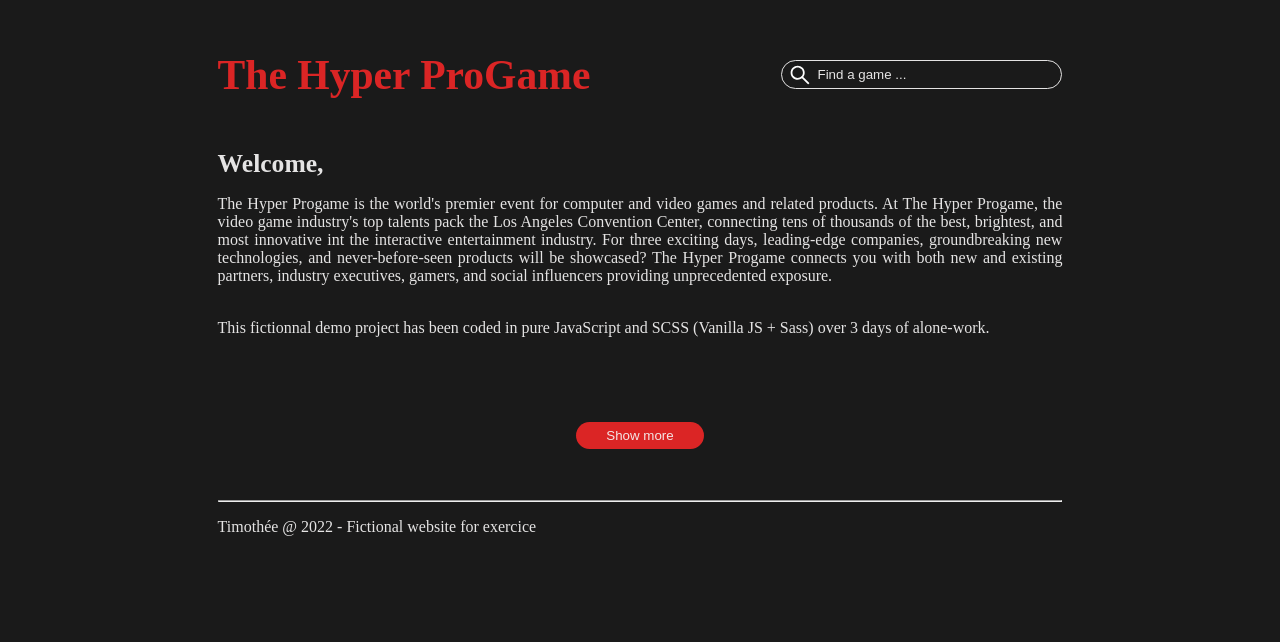
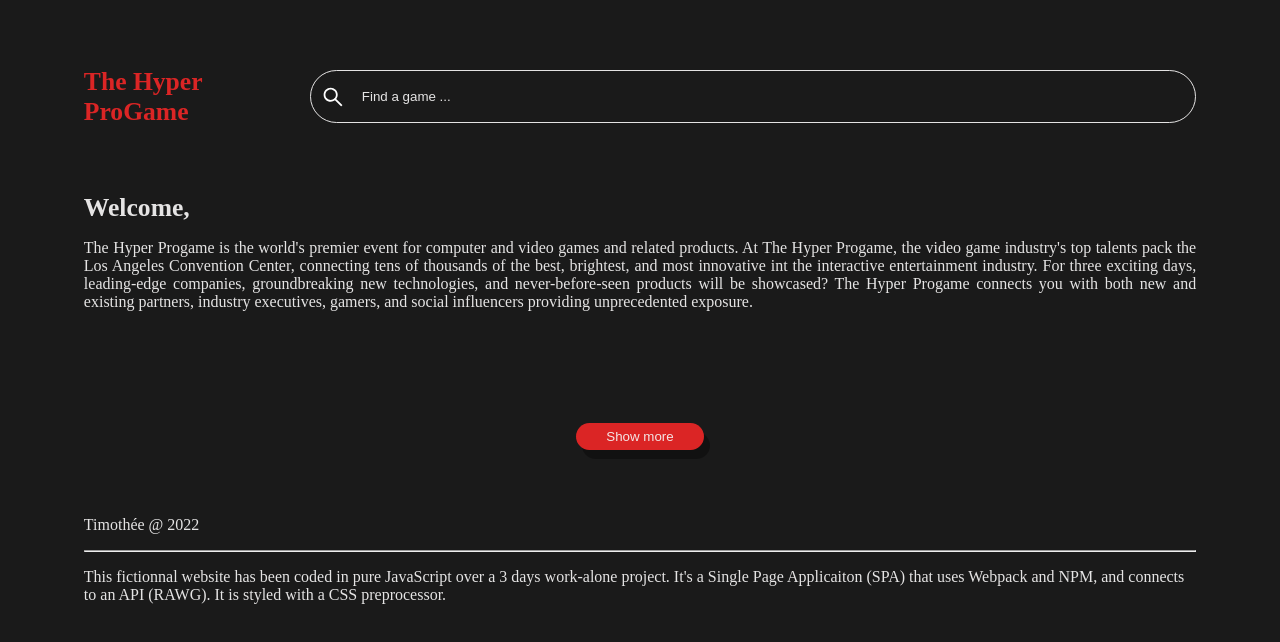
Before and after one commit to TimotheeGimbert/Game_SPA_Webpack_RAWG, a website built with webpack: page index.html in a window 1280 px wide. Built offline with Linux system fonts and the light colour scheme; no server answers.

Commit message:
adds variables and mixins

```diff
--- a/src/js/pageListDOM.js
+++ b/src/js/pageListDOM.js
@@ -11,7 +11,6 @@ const intro = () => {
         groundbreaking new technologies, and never-before-seen products will be showcased? The Hyper Progame connects you
         with both new and existing partners, industry executives, gamers, and social influencers providing unprecedented exposure.
       </p>
-      <p> <br> This fictionnal demo project has been coded in pure JavaScript and SCSS (Vanilla JS + Sass) over 3 days of alone-work.</p>
     </aside>
   `;
 };
--- a/src/js/sharedHTML.js
+++ b/src/js/sharedHTML.js
@@ -16,8 +16,13 @@ const header = () => {
 const footer = () => {
   return `
     <footer>
+      <p>Timothée @ 2022</p>
       <hr>
-      <p>Timothée @ 2022 - Fictional website for exercice</p>
+      <p>
+        This fictionnal website has been coded in pure JavaScript over a 3 days
+        work-alone project. It's a Single Page Applicaiton (SPA) that uses Webpack
+        and NPM, and connects to an API (RAWG). It is styled with a CSS preprocessor.
+      </p>
     </footer>
   `;
 };
--- a/src/style/_components.scss
+++ b/src/style/_components.scss
@@ -3,11 +3,7 @@ html {box-sizing: border-box;}
 img {box-sizing: content-box;}
 
 body {
-  height: 100%;
-  margin: 0;
-  padding: 0;
-  background-color: $back-dark;
-  background-size: cover;
+  background-color: $background-dark;
 }
 
 a, a:visited {
@@ -29,19 +25,34 @@ a, a:visited {
 	}
 }
 
+@mixin mobile {
+  @media (max-width: $breakpoint) {
+    padding: 0 6%;
+    header {
+      h1 {
+        font-size: $mobile_h1_size;
+      }
+    }
+    form {
+      width: 70vw;
+    }
+  }
+}
+
 #pageContent {
   padding: 0 17%;
+  @include mobile();
 }
 
 header {
   display: flex;
   justify-content: space-between;
   align-items: center;
-  margin: 6% 0;
+  margin: $margin-y;
   h1 {
     color: $txt-red;
     margin: 0px;
-    font-size: 2.6em;
+    font-size: $header_h1_size;
     transition: transform 1000ms;
     &:hover {
       transform: scale(1.2);
@@ -56,7 +67,7 @@ header {
     width: 22vw;
     padding: 0 1%;
     #search {
-      width: 100%;;
+      width: 100%;
       background-color: transparent;
       border: none;
       outline: none;
@@ -82,6 +93,7 @@ button {
   padding: 6px 30px;
   border: none;
   border-radius: 22px;
+  box-shadow: 6px 9px rgba(0, 0, 0, 0.336);
   transition: transform 1000ms;
     &:hover {
       transform: scale(1.2);
--- a/src/style/_custom.scss
+++ /dev/null
@@ -1 +0,0 @@
-$warning: rgb(102, 255, 0);
--- a/src/style/_pageDetail.scss
+++ b/src/style/_pageDetail.scss
@@ -1,10 +1,27 @@
+@mixin mobile {
+  @media (max-width: $breakpoint) {
+    .hero {
+      height: 200px;
+      background-position: center;
+    }
+    .presentation {
+      .details {
+        * {
+          flex: 95%;
+        }
+      }
+    }
+  }
+}
+
 .page-detail {
   section {
-    margin-top: 3%;
+    margin-top: $margin-top;
     h2 {
       color: $txt-red;
     }
   }
+  @include mobile();
 }
 
 .hero {
@@ -12,8 +29,8 @@
   display: flex;
   justify-content: end;
 
-  border-top-left-radius: 22px;
-  border-top-right-radius: 22px;
+  border-top-left-radius: $img_radius;
+  border-top-right-radius: $img_radius;
 
   background-color: transparent;
   background-repeat: no-repeat;
@@ -22,7 +39,7 @@
 
   button {
     align-self: end;
-    margin: 3%;
+    margin: $margin-top;
     background-color: $txt-red;
     color: $txt-white;
     border: none;
--- a/src/style/_pageList.scss
+++ b/src/style/_pageList.scss
@@ -1,8 +1,22 @@
+@mixin mobile {
+  @media (max-width: $breakpoint ) {
+    .grid {
+      .cardGame {
+        flex: 90% 1;
+        h1 {
+          font-size: 1em;
+          text-align: center;
+        }
+      }
+    }
+  }
+}
+
 .intro {
   color: $txt-white;
-  margin: 6% 0;
+  margin: $margin-y;
   h1 {
-    font-size: 1.6rem;
+    font-size: $intro_h1_size;
     margin: 0px;
   }
   p {
@@ -25,6 +39,9 @@
       flex: 32% 0;
       margin-bottom: 2%;
       color: $txt-white;
+      h1 {
+        font-size: $cardGame_h1_size;
+      }
       main {
         height: 30vh;
         border: 2px solid transparent;
@@ -37,8 +54,8 @@
           object-fit: cover;
           height: 100%;
           width: 100%;
-          border-top-left-radius: 22px;
-          border-top-right-radius: 22px;
+          border-top-left-radius: $img_radius;
+          border-top-right-radius: $img_radius;
         }
         .tags {
           font-size: 0.75em;
@@ -50,7 +67,7 @@
   button {
     background-color: $txt-red;
     color: $txt-white;
-    padding: 6px 30px;
+    padding: $button_padding;
     border: none;
     &.filter {
       align-self: flex-start;
@@ -61,4 +78,6 @@
       align-self: center;
     }
   }
+
+  @include mobile();
 }
--- a/src/style/_variables.scss
+++ b/src/style/_variables.scss
@@ -1,4 +1,17 @@
 $txt-red: rgb(219, 37, 37);
 $txt-white: rgba(245, 244, 244, 0.925);
 
-$back-dark: rgba(10, 10, 10, 0.932);
+$background-dark: rgba(10, 10, 10, 0.932);
+
+$breakpoint: 1300px;
+
+$mobile_h1_size: 1.6em;
+$header_h1_size: 2.6em;
+$intro_h1_size: 1.6rem;
+
+$margin-y: 6% 0;
+$margin-top: 3%;
+$cardGame_h1_size: 1.3em;
+$img_radius: 22px;
+
+$button_padding: 6px 30px;
--- a/src/style/index.scss
+++ b/src/style/index.scss
@@ -1,5 +1,4 @@
 @import './variables';
-@import './custom';
 @import './components';
 @import './pageList';
 @import './pageDetail';
```
Also changed, not shown: dist/bundle.css, dist/bundle.js.
